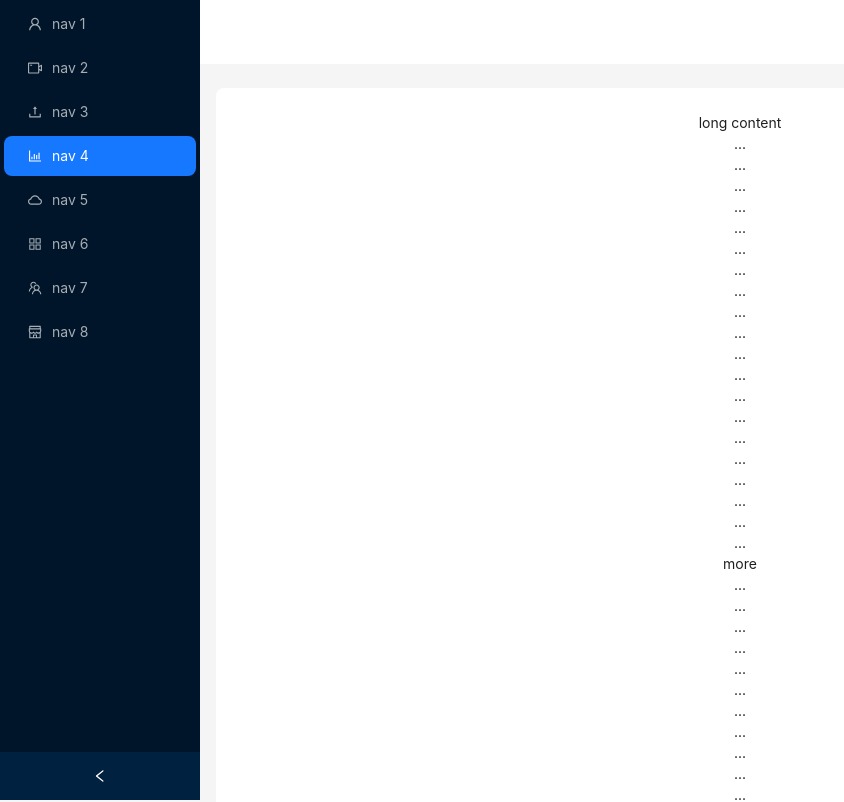
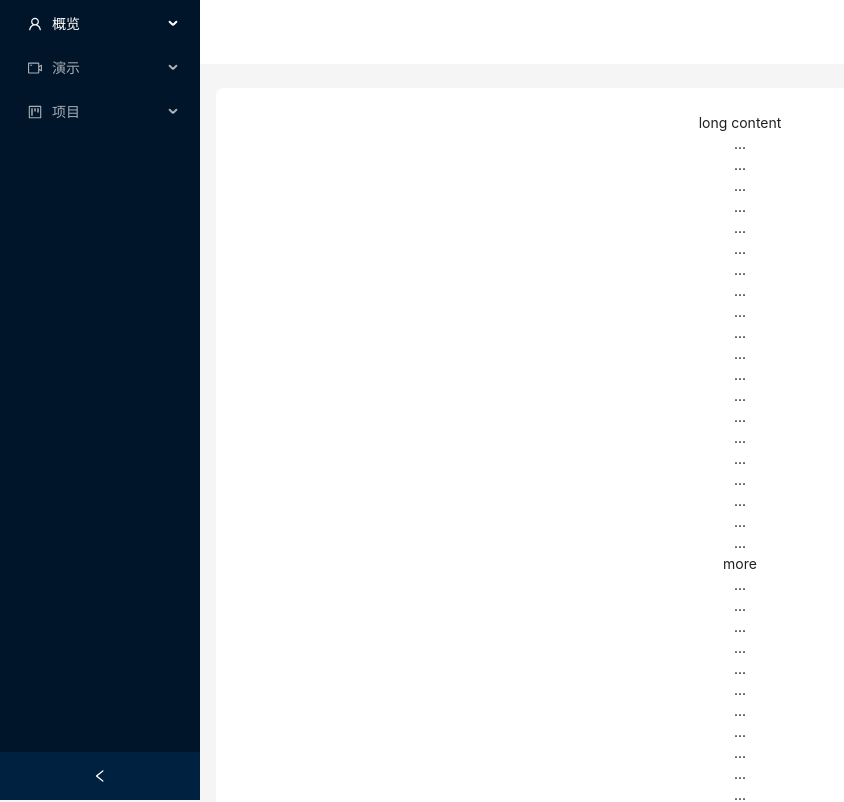
Before and after one commit to ZHNanj/react-antd-admin, a React (Vite) app: page / in a window 1280 px wide. Shown: the top 802 px of the page, without its empty margins (0-844 px from the left). Built offline with nearby package versions, Linux system fonts and the light colour scheme.

Commit message:
add breadcrumb

```diff
--- a/src/components/Header.tsx
+++ b/src/components/Header.tsx
@@ -1,14 +1,21 @@
 import React from 'react';
-import { Layout } from 'antd';
+import { Breadcrumb, Layout } from 'antd';
 
 const { Header: AntHeader } = Layout;
 
-const Header: React.FC<{ background: string }> = ({ background }) => {
-  return (
-    <AntHeader style={{ padding: 0, background }}>
-      {/* 这里可以添加导航或其他内容 */}
-    </AntHeader>
-  );
+const Header: React.FC<{ background: string, breadcrumb: { label: string, icon: React.ReactNode }[] }> = ({ background, breadcrumb }) => {
+    return (
+        <AntHeader style={{ background }} className='p-4'>
+            <Breadcrumb>
+                {breadcrumb.map((item, index) => (
+                    <Breadcrumb.Item key={index}>
+                        {item.icon} {/* 显示图标 */}
+                        {item.label}
+                    </Breadcrumb.Item>
+                ))}
+            </Breadcrumb>
+        </AntHeader>
+    );
 };
 
 export default Header;
--- a/src/components/LeftSidebar.tsx
+++ b/src/components/LeftSidebar.tsx
@@ -1,47 +1,75 @@
 import { Layout, Menu } from "antd";
-import { FC, useState } from "react";
+import { FC } from "react";
 import {
     AppstoreOutlined,
     BarChartOutlined,
-    CloudOutlined,
-    ShopOutlined,
-    TeamOutlined,
-    UploadOutlined,
+    FileTextOutlined,
+    GithubOutlined,
+    InfoCircleOutlined,
+    ProjectOutlined,
     UserOutlined,
     VideoCameraOutlined,
 } from '@ant-design/icons';
 import type { MenuProps } from 'antd';
 import React from "react";
 
-const items: MenuProps['items'] = [
-    UserOutlined,
-    VideoCameraOutlined,
-    UploadOutlined,
-    BarChartOutlined,
-    CloudOutlined,
-    AppstoreOutlined,
-    TeamOutlined,
-    ShopOutlined,
-  ].map((icon, index) => ({
-    key: String(index + 1),
-    icon: React.createElement(icon),
-    label: `nav ${index + 1}`,
-  }));
+type MenuItem = Required<MenuProps>['items'][number];
+const items: MenuItem[] = [
+    {
+        key: 'overview',
+        label: '概览',
+        icon: <UserOutlined />,
+        children: [
+            { key: 'analysis', label: '分析页', icon: <BarChartOutlined /> },
+            { key: 'workspace', label: '工作台', icon: <AppstoreOutlined /> },
+        ],
+    },
+    {
+        key: 'demo',
+        label: '演示',
+        icon: <VideoCameraOutlined />,
+        children: [
+            { key: 'antd-react', label: 'ant design react', icon: <FileTextOutlined /> },
+        ],
+    },
+    {
+        key: 'project',
+        label: '项目',
+        icon: <ProjectOutlined />,
+        children: [
+            { key: 'about', label: '关于', icon: <InfoCircleOutlined /> },
+            { key: 'documentation', label: '文档', icon: <FileTextOutlined /> },
+            { key: 'github', label: 'github', icon: <GithubOutlined /> },
+        ],
+    },
+];
 
 const { Sider } = Layout;
 
 interface IProps {
     collapsed: boolean,
-  setCollapsed: (collapsed: boolean) => void
+    setCollapsed: (collapsed: boolean) => void,
+    setBreadcrumb: (breadcrumb: { label: string, icon: React.ReactNode }[]) => void,
 }
 
-const LeftSideBar: FC<IProps> = ({ collapsed, setCollapsed }) => {
+const LeftSideBar: FC<IProps> = ({ collapsed, setCollapsed, setBreadcrumb }) => {
+    const handleMenuClick = (key: string) => {
+        const selectedItem = items.flatMap(item => item.children ? item.children : []).find(item => item.key === key);
+        const parentItem = items.find(item => item.children?.some(child => child.key === key));
+        const breadcrumb = [
+            // add parent item
+            parentItem ? { label: parentItem.label, icon: parentItem.icon } : null,
+            selectedItem ? { label: selectedItem.label, icon: selectedItem.icon } : null
+        ].filter(Boolean) as { label: string, icon: React.ReactNode }[];
+        setBreadcrumb(breadcrumb);
+    };
+
     return (
         <Sider collapsible collapsed={collapsed} onCollapse={(value) => setCollapsed(value)} className='fixed overflow-auto h-screen inset-y-0 left-0 scrollbar-thin scrollbar-thumb-gray-300'>
             <div className="demo-logo-vertical" />
-        <Menu theme="dark" mode="inline" defaultSelectedKeys={['4']} items={items} inlineCollapsed={collapsed} />
+            <Menu theme="dark" mode="inline" defaultSelectedKeys={['overview']} items={items} inlineCollapsed={collapsed} onClick={({ key }) => handleMenuClick(key)} />
         </Sider>
-    )
-}
+    );
+};
 
 export default LeftSideBar;
--- a/src/pages/Home.tsx
+++ b/src/pages/Home.tsx
@@ -11,12 +11,13 @@ const Home: React.FC = () => {
   } = theme.useToken();
 
   const [collapsed, setCollapsed] = useState(false);
+  const [breadcrumb, setBreadcrumb] = useState<string[]>(['Home']); // 初始化面包屑
 
   return (
     <Layout hasSider>
-      <LeftSideBar collapsed={collapsed} setCollapsed={setCollapsed} />
+      <LeftSideBar collapsed={collapsed} setCollapsed={setCollapsed} setBreadcrumb={setBreadcrumb} />
       <Layout className={`${collapsed ? `ml-20` : `ml-[200px]`}`}>
-        <Header background={colorBgContainer} />
+        <Header background={colorBgContainer} breadcrumb={breadcrumb} />
         <Content background={colorBgContainer} />
         <Footer />
       </Layout>
```
Also changed, not shown: 1 other file (tests, documents, lock files or other folders). Lines whose indentation alone changed are shown as unchanged.
